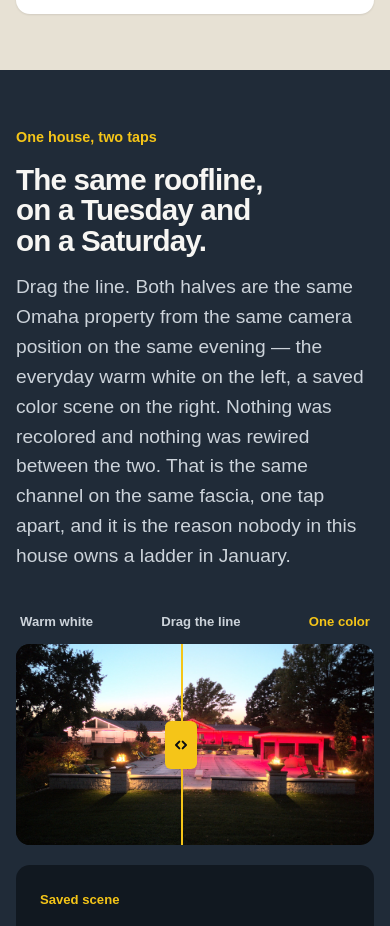
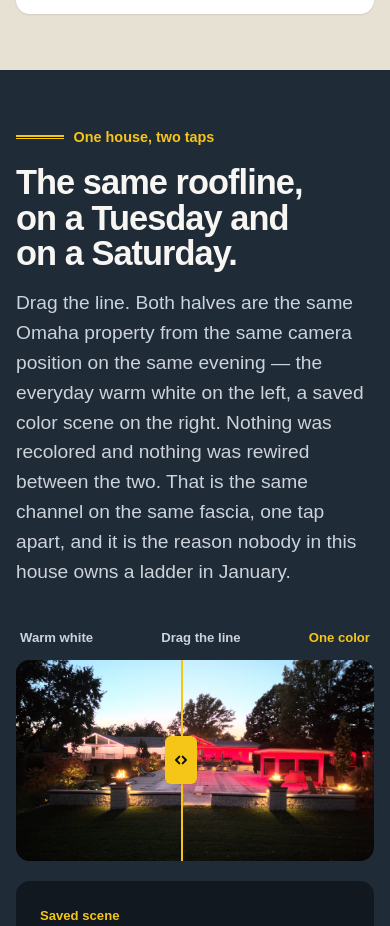
Before and after one commit to kvelasquez315/brytr-site, a Next.js app: page / in a window 390 px wide. Shown: the part 2912-3838 px from the top of the page. Built offline with nearby package versions, Linux system fonts and the light colour scheme; a web font is replaced by a local one.

Commit message:
Every section announces itself: one SectionHead, Freedom's three-part header

```diff
--- a/components/ui/bits.tsx
+++ b/components/ui/bits.tsx
@@ -8,22 +8,46 @@ import { Input, Label, Select, Textarea } from "@/components/ui/field";
 export function SectionHead({
   eyebrow, title, lede, onDark, className, align = "left",
 }: { eyebrow?: string; title: string; lede?: string; onDark?: boolean; className?: string; align?: "left" | "center" }) {
-  /* RULE: body copy never sits beside a heading. Eyebrow, then title, then lede,
-   * stacked. A two-column head reads as a magazine deck and breaks the vertical
-   * rhythm of the page — and it was a lazy way to fill a wide container. Width gets
-   * filled with content, not by moving the paragraph sideways.
+  /* EVERY SECTION ON THE SITE COMES THROUGH HERE, and that is the point.
    *
-   * RULE: no numbers in a heading. Headings paint a picture; they do not count the
-   * items underneath them. "Eleven ways to light a property" became "Every surface
-   * worth lighting on a property". */
+   * The client, scrolling the live home page: "the site itself is still very confusing... I'm not
+   * sure what I'm looking at when I'm scrolling through. It needs to be like I know what I'm
+   * looking at." He named freedomexteriorsusa.com, so I opened it, and the thing it does on every
+   * single section is the same three-part header:
+   *
+   *   OUR SERVICES                 <- a small label in the accent colour, with a rule beside it
+   *   ROOFING, SIDING, WINDOWS     <- a big headline that NAMES the section in plain words
+   *   One trusted Georgia          <- exactly one line explaining what you are about to read
+   *   contractor for the whole
+   *   outside of your home.
+   *
+   * WHY OURS FAILED. The headlines were clever instead of plain. The colour-change section opened
+   * "The same roofline, on a Tuesday and on a Saturday" with no label at all, so a homeowner
+   * scrolling past had no idea they had arrived at the demo of the product's main feature. The
+   * reviews section had no eyebrow. A reader could not name a single section from its heading.
+   *
+   * THE RULE IS NOW MECHANICAL: the eyebrow says what KIND of section this is, the title says
+   * what it IS in words a homeowner would use, and the lede is one sentence. Routing every
+   * section through one component is what stops the next one from being different.
+   *
+   * The amber rule beside the eyebrow is `.channel-mark`, the site's own signature device - the
+   * channel in cross-section. Freedom brackets its centred labels with rules on both sides; on a
+   * left-aligned head one leading rule does the same job and it is already the brand's mark.
+   *
+   * RULE, UNCHANGED: body copy never sits beside a heading. Eyebrow, title, lede, stacked. A
+   * two-column head reads as a magazine deck and breaks the page's vertical rhythm.
+   * RULE, UNCHANGED: no numbers in a heading. Headings name the thing; they do not count the
+   * items underneath them. */
   return (
-    <div className={cn(align === "center" && "mx-auto max-w-[52rem] text-center", className)}>
+    <div className={cn(align === "center" && "mx-auto max-w-[54rem] text-center", className)}>
       {eyebrow && (
         <p className={cn("eyebrow", onDark && "eyebrow--on-dark", align === "center" && "justify-center")}>
+          <span className="channel-mark" aria-hidden />
           {eyebrow}
+          {align === "center" && <span className="channel-mark" aria-hidden />}
         </p>
       )}
-      <h2 className={cn(eyebrow && "mt-4", "text-[clamp(1.85rem,3.4vw,2.9rem)]", onDark ? "text-on-dark" : "text-foreground")}>
+      <h2 className={cn(eyebrow && "mt-4", "display-hero", onDark ? "text-on-dark" : "text-foreground")}>
         {title}
       </h2>
       {lede && (
```
